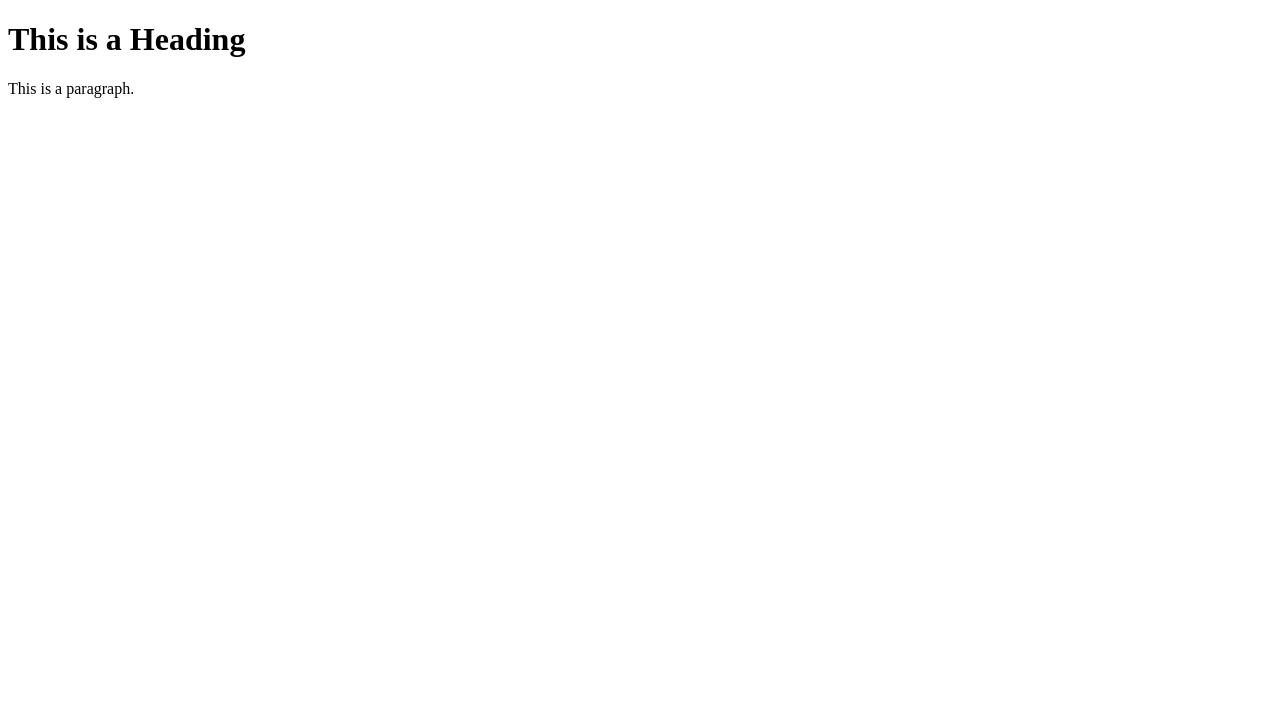
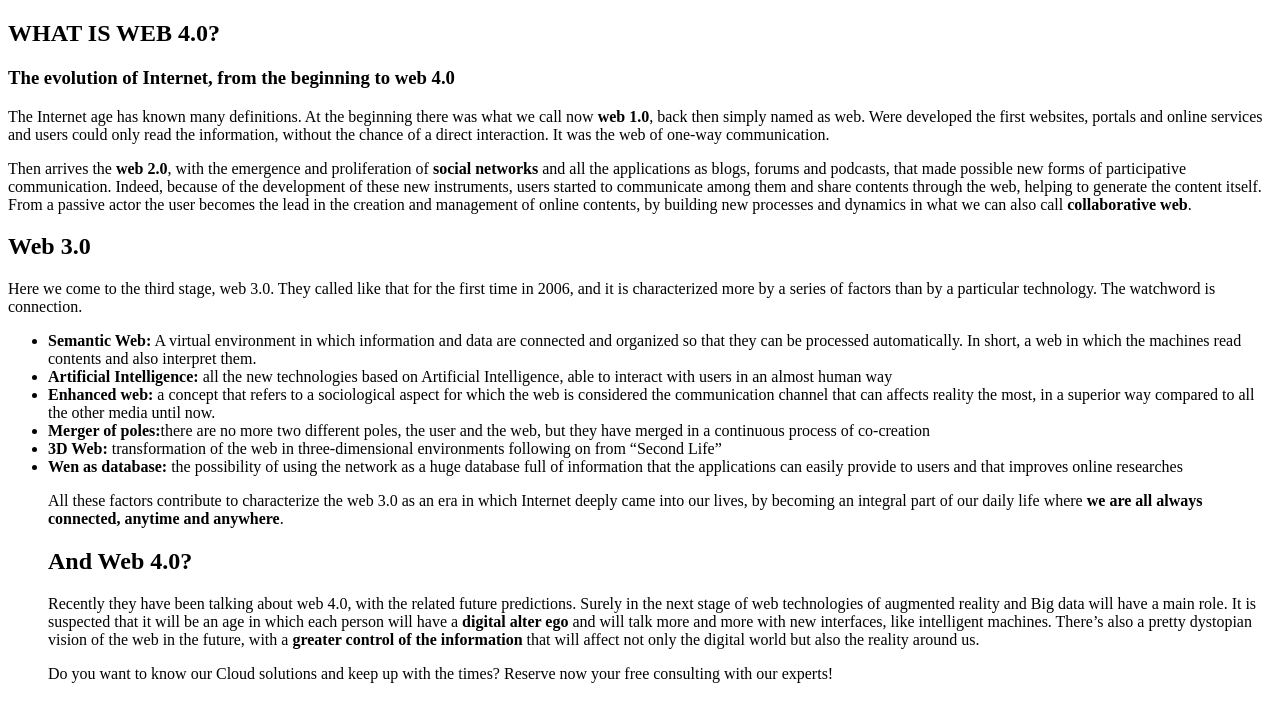
Before and after one commit to nithinchand1/project1, a plain HTML site: page index.html in a window 1280 px wide. Drawn offline with Linux system fonts and the light colour scheme.

Commit message:
Add files via upload

```diff
--- a/index.html
+++ b/index.html
@@ -1,12 +1,91 @@
 <!DOCTYPE html>
 <html>
-<head>
-<title>Page Title</title>
-</head>
-<body>
+    <head>
+      <title>Page Title</title>
+    </head>
 
-<h1>This is a Heading</h1>
-<p>This is a paragraph.</p>
+    <body>
+      <h2>WHAT IS WEB 4.0?</h2>
+      <h3>The evolution of Internet, from the beginning to web 4.0</h3>
+
+          <p>The Internet age has known many definitions. At the beginning there was what we call now <b>web 1.0</b>,
+            back then simply named as web. Were developed the first websites, portals and online services and users
+              could only read the information, without the chance of a direct interaction. It was the web of one-way communication.</p>
+
+         <p>Then arrives the <b>web 2.0</b>, with the emergence and proliferation of <b>social networks</b> and all the applications as blogs, forums
+            and podcasts, that made possible new forms of participative communication. Indeed, because of the development of these new instruments,
+             users started to communicate among them and share contents through the web, helping to generate the content itself.
+         From a passive actor the user becomes the lead in the creation and management of online contents, by building new processes
+          and dynamics in what we can also call <b>collaborative web</b>.</p>
+
+        <h2>Web 3.0</h2>
+
+           <p>Here we come to the third stage, web 3.0. They called like that for the first time in 2006, and it
+            is characterized more by a series of factors than by a particular technology. The watchword is connection.</p>
+
+            <ul>
+              <li>
+                <b>Semantic Web:</b>
+                 A virtual environment in which information and data are connected and organized so that they can be
+                  processed automatically. In short, a web in which the machines read contents and also interpret them.
+              </li>
+
+              <li>
+                <b>Artificial Intelligence:</b>
+                 all the new technologies based on Artificial Intelligence, able to interact with users in an almost human way
+              </li>
+
+              <li>
+                <b>Enhanced web:</b>
+                a concept that refers to a sociological aspect for which the web is considered the communication channel that
+                   can affects reality the most, in a superior way compared to all the other media until now.
+              </li>
+
+              <li>
+                <b>Merger of poles:</b>there are no more two different poles, the user and the web,
+                 but they have merged in a continuous process of co-creation
+              </li>
+
+              <li>
+                <b>3D Web:</b> transformation of the web in three-dimensional environments following on from “Second Life”
+              </li>
+
+              <li>
+                <b>Wen as database:</b> the possibility of using the network as a huge database full of information that
+                 the applications can easily provide to users and that improves online researches
+              </li>
+
+
+              <p>All these factors contribute to characterize the web 3.0 as an era in which Internet deeply came into our lives,
+                by becoming an integral part of our daily life where <b>we are all always connected, anytime and anywhere</b>.
+              </p>
+
+
+
+
+          <h2>And Web 4.0?</h2>
+
+             <p>
+                Recently they have been talking about web 4.0, with the related future predictions. Surely in the next stage of web technologies of augmented reality
+                and Big data will have a main role. It is suspected that it will be an age in which each person will have a <b>digital alter ego</b>
+                and will talk more and more with new interfaces, like intelligent machines. There’s also a pretty dystopian vision of the
+                web in the future, with a <b>greater control of the information</b> that will affect not only the digital world but also the
+                reality around us.
+              </p>
+
+              <p>Do you want to know our Cloud solutions and keep up with the times? Reserve now your free consulting with our experts!</p>
+
+
+
+
+
+            </ul>
+
+          <p></p>
+
+
+
+
 
 </body>
 </html>
```
